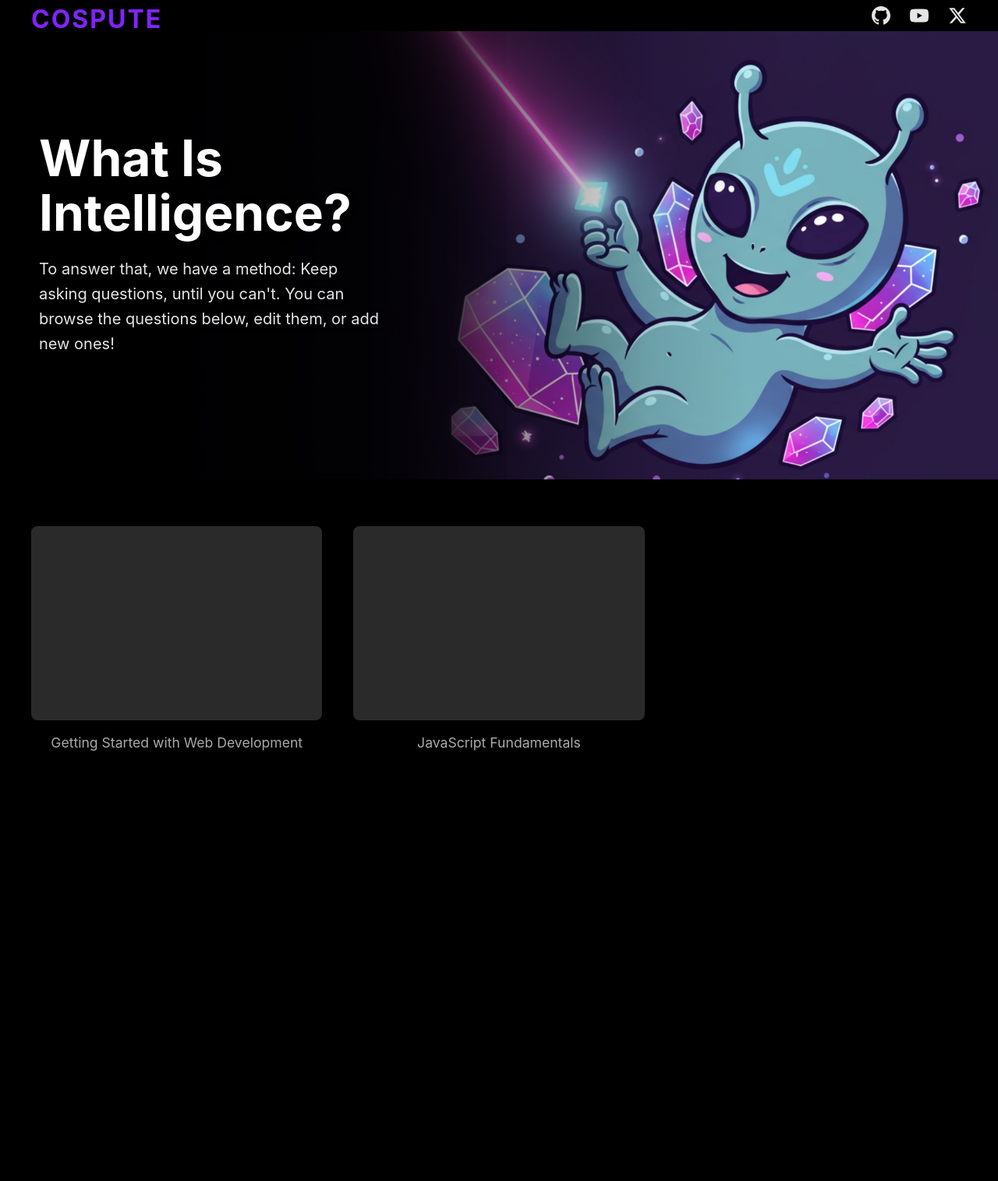
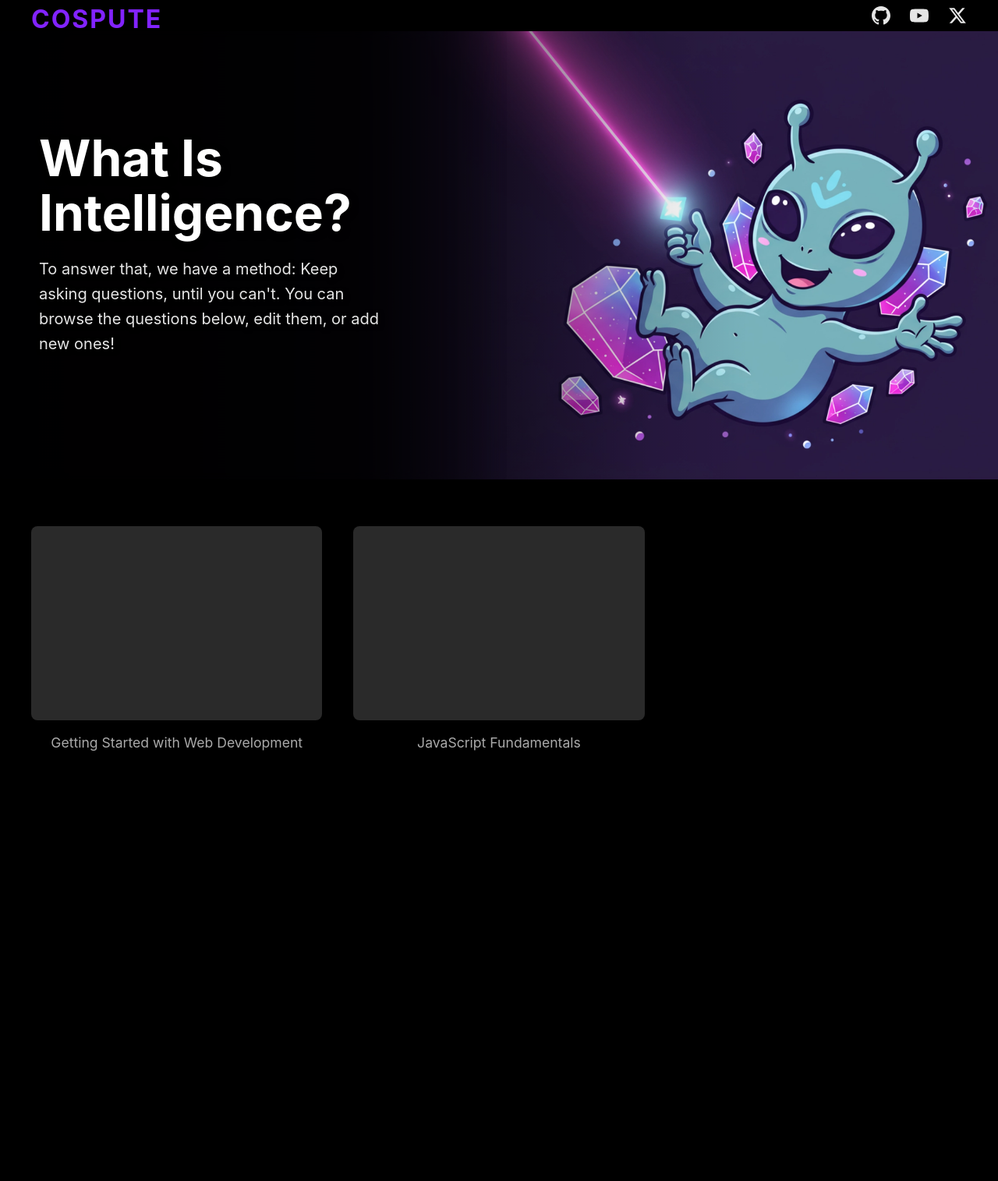
Before and after one commit to cospute/cospute.github.io, a Jekyll site: the page built from index.html, in a window 1280 px wide. Shown: the whole page at 78% size. Built offline with Jekyll 4.4.1, drawn with Linux system fonts in a browser that asks for light colours.

Commit message:
Update style.css

```diff
--- a/assets/css/style.css
+++ b/assets/css/style.css
@@ -73,6 +73,7 @@ nav a:hover .social-icon {
 }
 
 .hero {
+    background-color: #291b43;
     padding: 10% 0;
     position: relative;
     width: 100%;
@@ -84,10 +85,11 @@ nav a:hover .social-icon {
 .hero-image {
     position: absolute;
     top: 0;
-    left: 0;
+    right: 0;
     width: 100%;
     height: 100%;
-    object-fit: cover;
+    object-fit: contain;
+    object-position: right center;
 }
 
 .hero-overlay {
```
